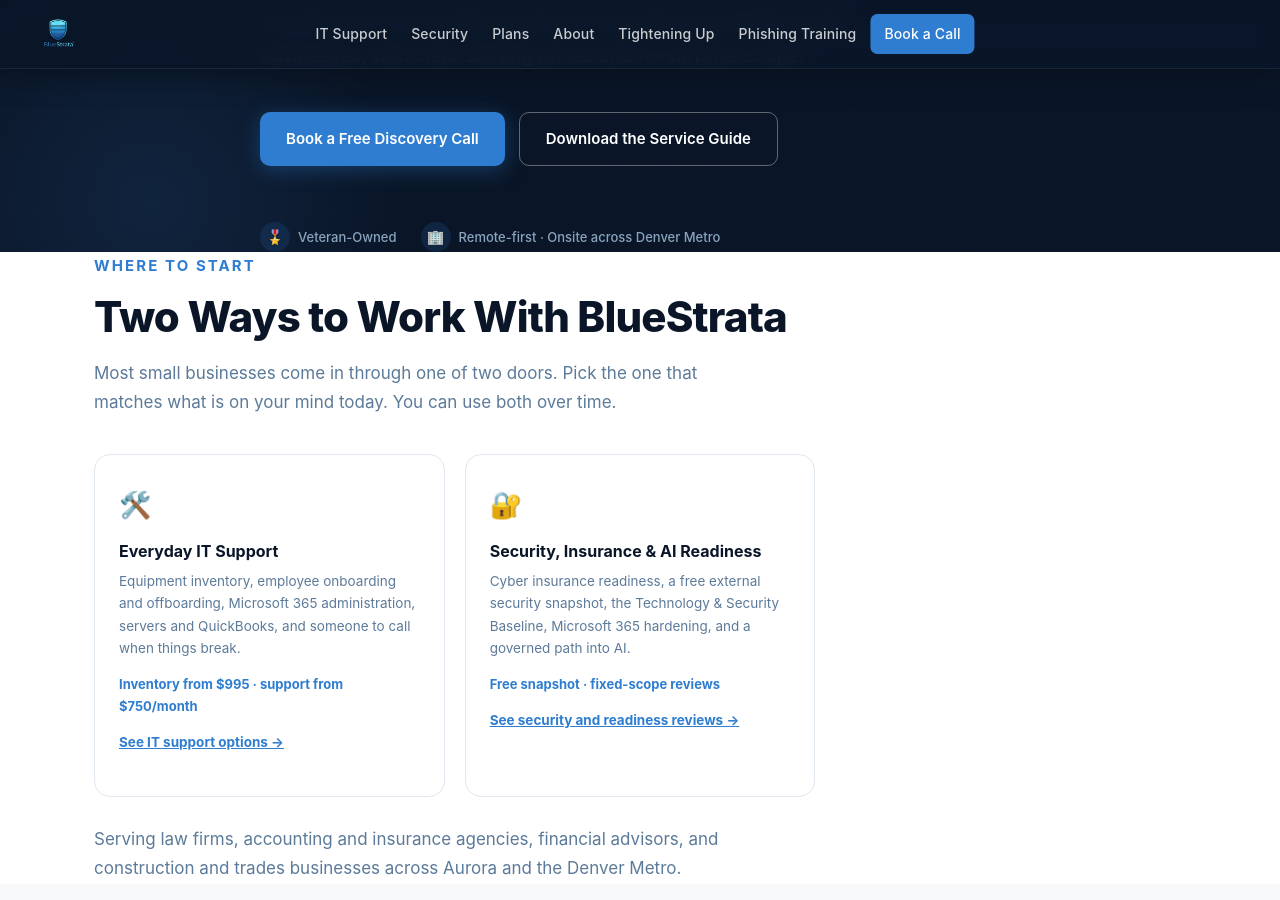
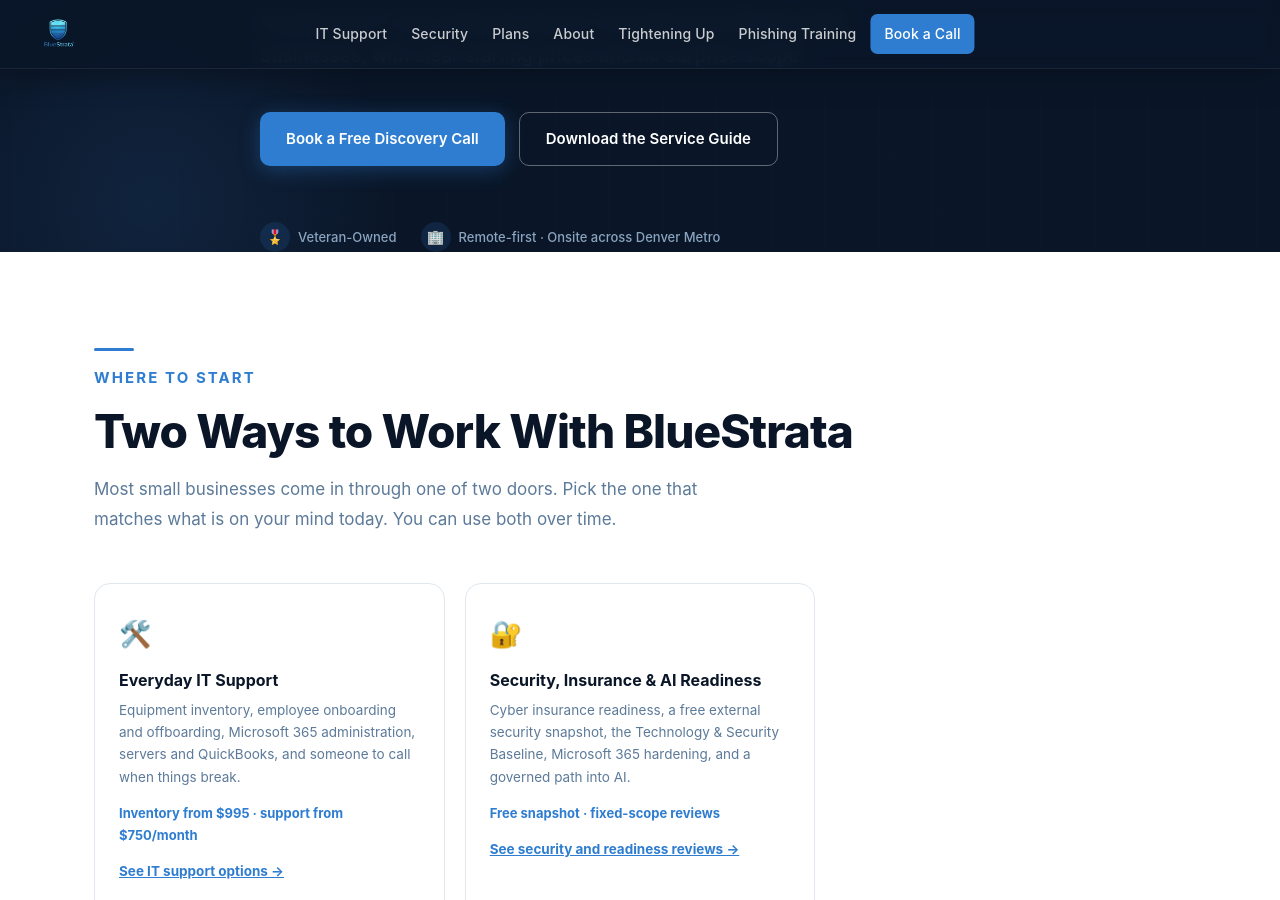
Before and after one commit to patrickmwelsh4040-ai/bluestrata-website, a Jekyll site: the page built from index.html, in a window 1280 px wide and 900 px high, scrolled down 761 px. Built offline with Jekyll 4.4.1, drawn with Linux system fonts in a browser that asks for light colours.

Commit message:
Normalize section spacing, add shared section header pattern (#7)

```diff
--- a/_layouts/default.html
+++ b/_layouts/default.html
@@ -28,6 +28,9 @@
       --radius-lg:    16px;
       --font: -apple-system, BlinkMacSystemFont, "Segoe UI", Roboto, "Helvetica Neue", sans-serif;
       --transition: 0.3s cubic-bezier(0.4,0,0.2,1);
+      --section-pad:    clamp(64px, 8vw, 96px);
+      --section-pad-sm: clamp(48px, 6vw, 64px);
+      --head-gap:       clamp(32px, 4vw, 48px);
     }
 
     html { scroll-behavior: smooth; }
@@ -380,6 +383,39 @@
       }
     }
 
+    /* ===== Section rhythm: single source of truth (added 2026-10) ===== */
+    .section,
+    #problem, #security-baseline, #what-we-assess, #how-it-works, #scenarios,
+    #remediation, #services, #ai-automation, #industries, #capabilities,
+    #why-choose, #contact { padding: var(--section-pad) 0; }
+    #insights { padding: var(--section-pad-sm) 0; }
+    .section--alt { background: var(--off-white); }
+
+    /* Section header block: label + title + sub, fixed gap to content */
+    .section-head { margin-bottom: var(--head-gap); }
+    .section-head:last-child { margin-bottom: 0; }
+    .section-head > :last-child { margin-bottom: 0; }
+    .section-head + .project-grid,
+    .section-head + .steps-grid,
+    .section-head + .faq-list { margin-top: 0; }
+    .contact-lede { margin-bottom: var(--head-gap); }
+    .section-sub + .section-sub { margin-top: 12px; }
+    .section-foot { margin-top: 32px; }
+    .faq-list { max-width: 860px; }
+
+    /* Headline treatment: accent bar + larger balanced H2 */
+    .section-label::before {
+      content: ""; display: block; width: 40px; height: 3px;
+      border-radius: 2px; background: var(--blue-accent); margin-bottom: 14px;
+    }
+    .section-title { font-size: clamp(30px, 4.4vw, 46px); max-width: 26ch; text-wrap: balance; }
+    .insights-inner .section-label::before { margin-inline: auto; background: var(--blue-bright); }
+    .insights-inner .section-title { margin-inline: auto; }
+
+    /* 3-step variant (base .steps-grid is 4 columns) */
+    .steps-grid--3 { grid-template-columns: repeat(3, 1fr); }
+    @media (max-width: 900px) { .steps-grid--3 { grid-template-columns: 1fr; } }
+
 </style>
 </head>
 <body>
--- a/index.html
+++ b/index.html
@@ -34,14 +34,14 @@ description: "Veteran-owned IT support and security for Aurora and Denver small
   </div>
 </section>
 
-<section id="paths">
+<section id="paths" class="section">
   <div class="container">
-    <div class="fade-in">
+    <div class="section-head fade-in">
       <span class="section-label">Where to Start</span>
       <h2 class="section-title">Two Ways to Work With BlueStrata</h2>
       <p class="section-sub">Most small businesses come in through one of two doors. Pick the one that matches what is on your mind today. You can use both over time.</p>
     </div>
-    <div class="project-grid" style="margin-top:36px;">
+    <div class="project-grid">
       <div class="project-card fade-in">
         <span class="project-card-icon">🛠️</span>
         <h3>Everyday IT Support</h3>
@@ -57,7 +57,7 @@ description: "Veteran-owned IT support and security for Aurora and Denver small
         <p style="margin-top:14px;"><a href="/security/" style="color:var(--blue-accent);font-weight:700;">See security and readiness reviews &rarr;</a></p>
       </div>
     </div>
-    <p class="section-sub fade-in" style="margin-top:28px;">Serving law firms, accounting and insurance agencies, financial advisors, and construction and trades businesses across Aurora and the Denver Metro.</p>
+    <p class="section-sub section-foot fade-in">Serving law firms, accounting and insurance agencies, financial advisors, and construction and trades businesses across Aurora and the Denver Metro.</p>
   </div>
 </section>
 
@@ -68,7 +68,7 @@ description: "Veteran-owned IT support and security for Aurora and Denver small
         <span class="section-label">The Reality</span>
         <h2 class="section-title">Most SMB Technology Was Not Built From a Plan</h2>
         <p class="section-sub">It grew one laptop, one cloud app, one workaround, one vendor, and one emergency at a time. That works for a while — until growth, cyber insurance, AI adoption, or a security incident exposes the cracks.</p>
-        <p class="section-sub" style="margin-top:12px;">BlueStrata starts with what is worrying you or slowing the team down, traces it to the technical cause, and fixes what matters first. That means knowing what exists, what is exposed, and what is undocumented before anything gets touched.</p>
+        <p class="section-sub">BlueStrata starts with what is worrying you or slowing the team down, traces it to the technical cause, and fixes what matters first. That means knowing what exists, what is exposed, and what is undocumented before anything gets touched.</p>
       </div>
       <div class="fade-in delay-1">
         <ul class="problem-list">
@@ -86,13 +86,13 @@ description: "Veteran-owned IT support and security for Aurora and Denver small
   </div>
 </section>
 
-<section id="how-we-work">
+<section id="how-we-work" class="section">
   <div class="container">
-    <div class="fade-in">
+    <div class="section-head fade-in">
       <span class="section-label">How It Works</span>
       <h2 class="section-title">From First Call to Finished Work</h2>
     </div>
-    <div class="steps-grid">
+    <div class="steps-grid steps-grid--3">
       <div class="step-card fade-in"><div class="step-number">1</div><h3>Start With a Conversation</h3><p>A free 30&ndash;45 minute call about your business, not a technical audit. You leave with a short written recap and a recommended next step.</p></div>
       <div class="step-card fade-in delay-1"><div class="step-number">2</div><h3>Agree on Scope and Price</h3><p>You get a written proposal before any paid work begins. Nothing billable happens without your approval.</p></div>
       <div class="step-card fade-in delay-2"><div class="step-number">3</div><h3>Review the Result</h3><p>We document what changed and what remains, and explain it in plain English, so you know what was fixed and what to watch next.</p></div>
@@ -100,14 +100,14 @@ description: "Veteran-owned IT support and security for Aurora and Denver small
   </div>
 </section>
 
-<section id="plans">
+<section id="plans" class="section section--alt">
   <div class="container">
-    <div class="fade-in">
+    <div class="section-head fade-in">
       <span class="section-label">Ongoing Plans</span>
       <h2 class="section-title">Two Ways to Keep IT Handled</h2>
       <p class="section-sub">Pick the support level that fits. Both are scoped in writing before you start, and neither is a 24/7 service.</p>
     </div>
-    <div class="project-grid" style="margin-top:36px;">
+    <div class="project-grid">
       <div class="project-card fade-in">
         <span class="project-card-icon">📞</span>
         <h3>Small Business IT Support</h3>
@@ -128,7 +128,7 @@ description: "Veteran-owned IT support and security for Aurora and Denver small
 
 <section id="why-choose">
   <div class="container">
-    <div class="why-header fade-in">
+    <div class="section-head fade-in">
       <span class="section-label">Why BlueStrata</span>
       <h2 class="section-title">Why Buyers Choose BlueStrata</h2>
       <p class="section-sub">Decision-makers usually do not need another vendor selling a bigger tool stack. They need a disciplined technical partner who can translate risk into business impact, modernize what matters, and keep technology aligned with where the organization is going.</p>
@@ -142,25 +142,25 @@ description: "Veteran-owned IT support and security for Aurora and Denver small
   </div>
 </section>
 
-<section id="about">
+<section id="about" class="section section--alt">
   <div class="container">
-    <div class="fade-in">
+    <div class="section-head fade-in">
       <span class="section-label">About</span>
       <h2 class="section-title">Meet Patrick Welsh</h2>
       <!-- TODO: add a headshot here once you have one, for example: <img src="/assets/patrick-welsh.jpg" alt="Patrick Welsh, founder of BlueStrata" /> -->
       <p class="section-sub">I&rsquo;m a U.S. Army veteran and the founder of BlueStrata, based in Aurora, Colorado. I spent years in enterprise managed services supporting Microsoft 365, Azure and Entra ID, endpoint management, and identity security, and I started BlueStrata to bring that same discipline to small businesses that have outgrown ad hoc IT but aren&rsquo;t ready for a large provider.</p>
-      <p class="section-sub" style="margin-top:12px;">When you work with BlueStrata, you work with me. No helpdesk queue, no handoffs to people who have never seen your environment, and no upselling. You get plain-English answers, a clear scope before paid work begins, and documentation that belongs to you. BlueStrata is a veteran-owned business.</p>
+      <p class="section-sub">When you work with BlueStrata, you work with me. No helpdesk queue, no handoffs to people who have never seen your environment, and no upselling. You get plain-English answers, a clear scope before paid work begins, and documentation that belongs to you. BlueStrata is a veteran-owned business.</p>
     </div>
   </div>
 </section>
 
-<section id="faq">
+<section id="faq" class="section">
   <div class="container">
-    <div class="fade-in">
+    <div class="section-head fade-in">
       <span class="section-label">Common Questions</span>
       <h2 class="section-title">Questions Before You Get Started</h2>
     </div>
-    <div class="fade-in" style="margin-top:28px;max-width:860px;">
+    <div class="faq-list fade-in">
 <details style="border-bottom:1px solid rgba(120,140,170,0.35);padding:16px 0;">
         <summary style="cursor:pointer;font-weight:700;font-size:17px;">Do we need to replace our current IT provider?</summary>
         <p style="margin-top:10px;line-height:1.7;">No. I can take responsibility for one area, finish a project, or support your existing IT person. We agree up front who owns each task and who approves changes.</p>
@@ -250,8 +250,8 @@ description: "Veteran-owned IT support and security for Aurora and Denver small
     <div class="contact-grid">
       <div class="fade-in">
         <span class="section-label">Contact</span>
-        <h2 class="section-title" style="margin-bottom:14px;">Book a Free Discovery Call</h2>
-        <p class="section-sub" style="margin-bottom:36px;">Tell me what is getting in the way: recurring IT problems, an employee start or departure, security or insurance pressure, Microsoft 365 friction, or plans for AI. The goal is a clear next step — even if that means a small fixed-scope engagement.</p>
+        <h2 class="section-title">Book a Free Discovery Call</h2>
+        <p class="section-sub contact-lede">Tell me what is getting in the way: recurring IT problems, an employee start or departure, security or insurance pressure, Microsoft 365 friction, or plans for AI. The goal is a clear next step — even if that means a small fixed-scope engagement.</p>
         <div class="contact-info">
           <h4>Best Fit</h4>
           <p>Colorado small businesses, owners, operators, and lean technology teams. Everyday IT support fits offices of roughly 5–50 employees. Assessments and projects typically fit 10–75 users; ongoing oversight is generally best suited to smaller environments with clearly defined scope.</p>
```
